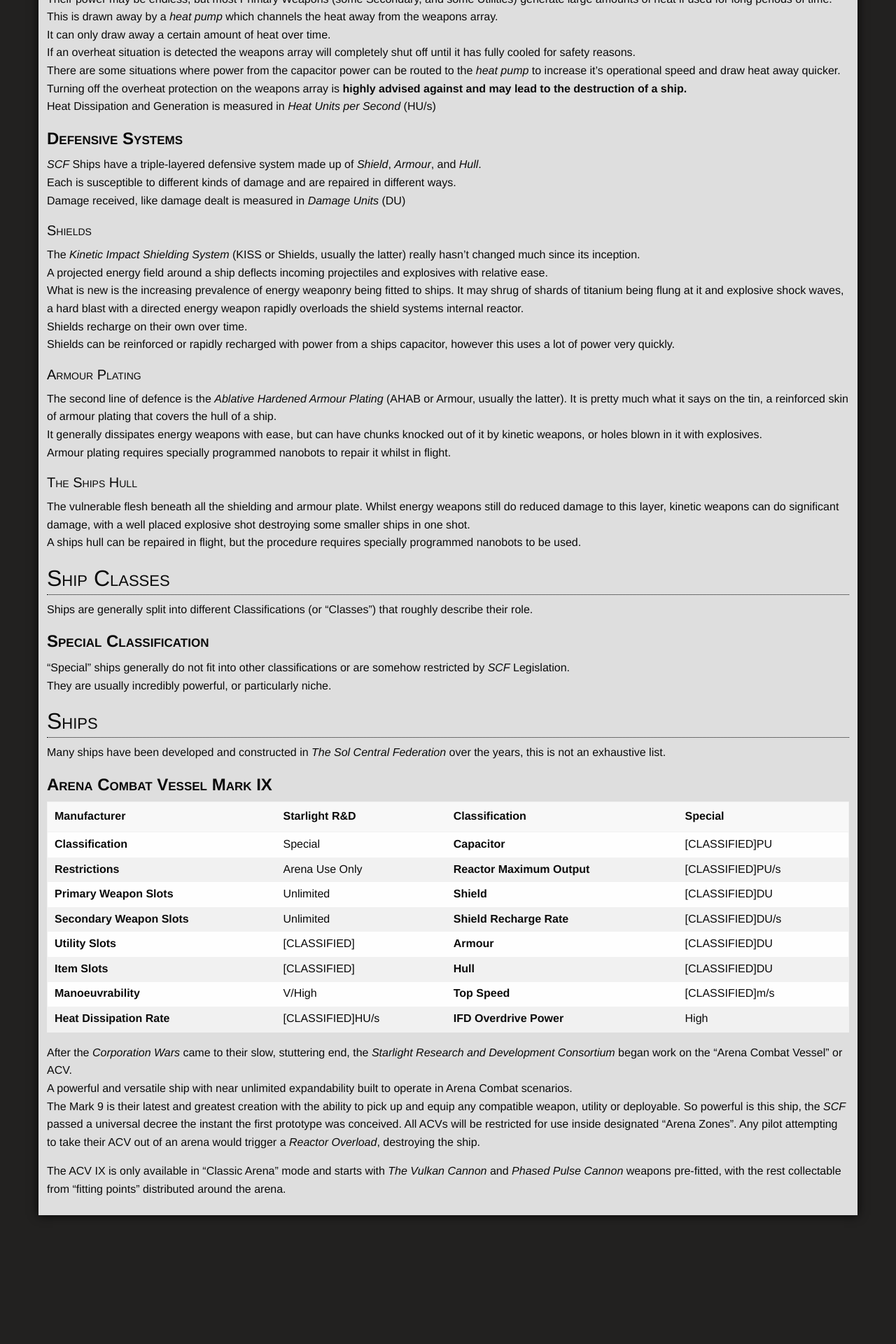
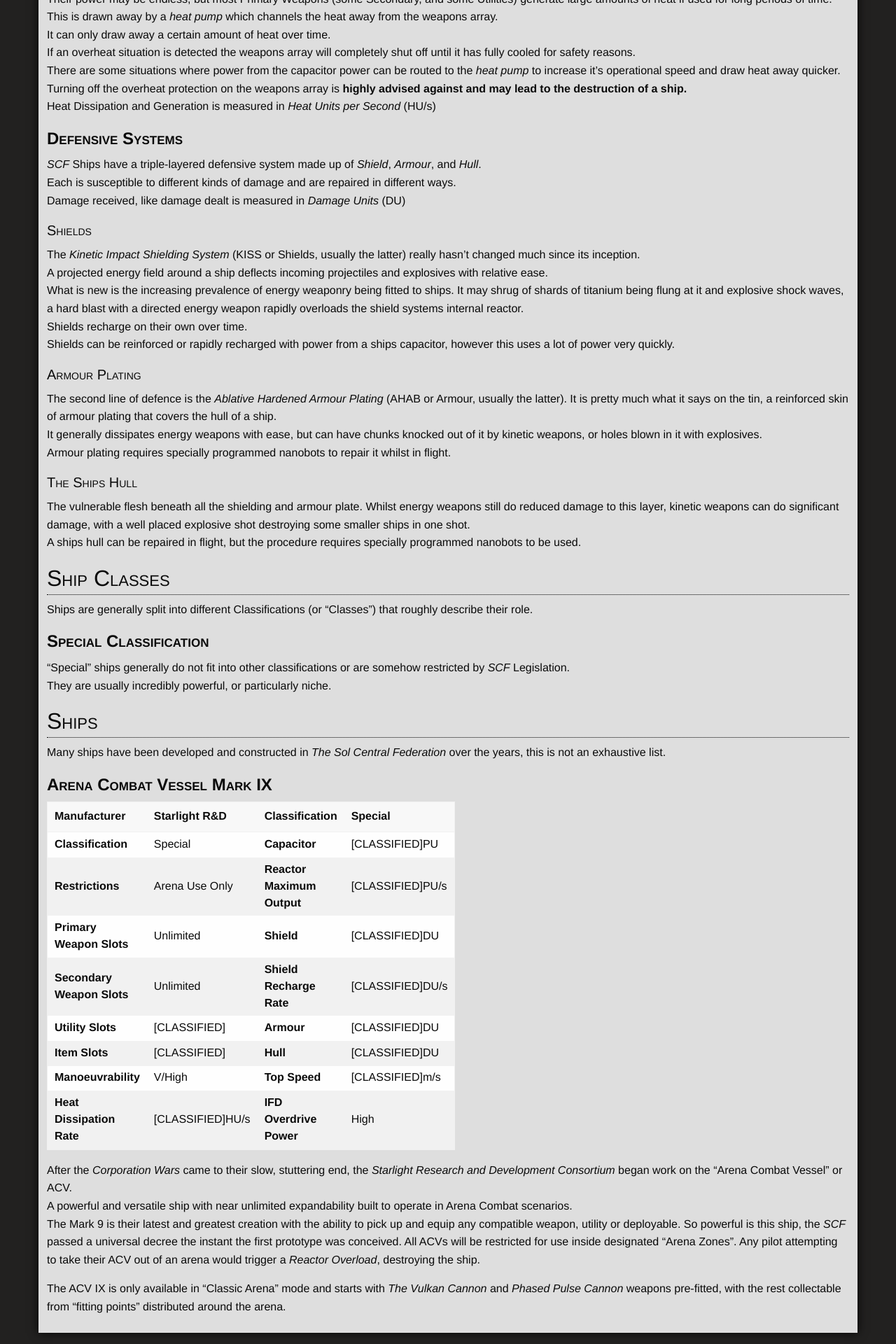
Before and after one commit to ori-sky/polar-space, a Jekyll site: the page built from designs/ships.md, in a window 1280 px wide. Shown: the part 1346-3266 px from the top of the page at 70% size. Built offline with Jekyll 4.4.1, drawn with Linux system fonts in a browser that asks for light colours; nearby versions of some CDN libraries; some web fonts are replaced; our own code applies the rules of GitHub Pages for plain Markdown files; library files that are not in the unit come from our copies; before the commit the page ends 3098 px from its top, so only the background shows below that.

Commit message:
Update app.css

```diff
--- a/assets/css/app.css
+++ b/assets/css/app.css
@@ -108,7 +108,7 @@
 }
 
 .content-box table {
-	min-width: 50%;
+	width: 50%;
 }
 
 .content-box tbody th, .content-box tbody td {
```
